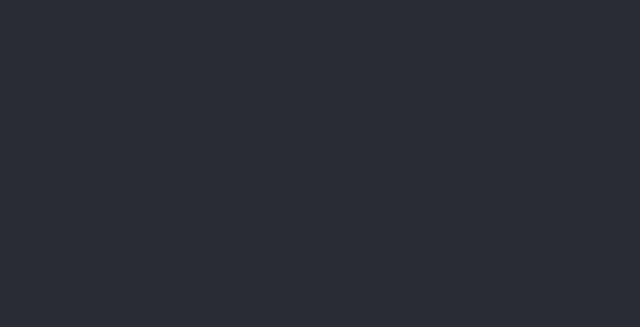
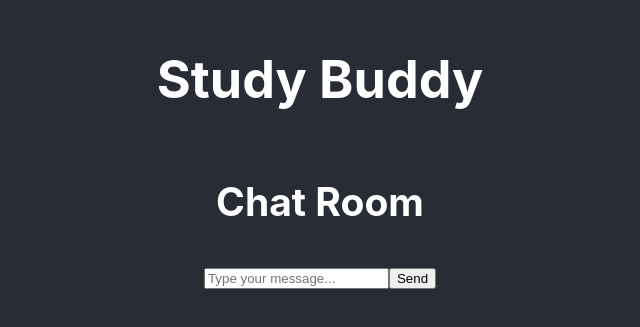
Before and after one commit to mystubu/Study-Buddy-SPA, a React (Create React App) app: page / in a window 1280 px wide. Shown: the part 249-576 px from the top of the page, without its empty margins (320-960 px from the left). Built offline with nearby package versions, Linux system fonts and the light colour scheme.

Commit message:
set up connection with backend

```diff
--- a/src/App.js
+++ b/src/App.js
@@ -1,10 +1,12 @@
 import './css/App.css';
+import ChatView from "./views/ChatView";
 
 function App() {
   return (
     <div className="App">
       <header className="App-header">
-
+          <h1>Study Buddy</h1>
+          <ChatView />
       </header>
     </div>
   );
--- /dev/null
+++ b/src/components/MessageForm.js
@@ -0,0 +1,28 @@
+// MessageForm.js
+import React, { useState } from 'react';
+
+const MessageForm = ({ onSendMessage }) => {
+    const [message, setMessage] = useState('');
+
+    const handleSubmit = (e) => {
+        e.preventDefault();
+        if (message.trim() !== '') {
+            onSendMessage(message);
+            setMessage('');
+        }
+    };
+
+    return (
+        <form onSubmit={handleSubmit}>
+            <input
+                type="text"
+                value={message}
+                onChange={(e) => setMessage(e.target.value)}
+                placeholder="Type your message..."
+            />
+            <button type="submit">Send</button>
+        </form>
+    );
+};
+
+export default MessageForm;
--- /dev/null
+++ b/src/components/MessageList.js
@@ -0,0 +1,13 @@
+import React from 'react';
+
+const MessageList = ({ messages }) => {
+    return (
+        <ul>
+            {messages.map((message, index) => (
+                <li key={index}>{message.message}</li>
+            ))}
+        </ul>
+    );
+};
+
+export default MessageList;
--- /dev/null
+++ b/src/containers/ChatContainer.js
@@ -0,0 +1,36 @@
+import React, { useState } from 'react';
+import MessageList from '../components/MessageList';
+import MessageForm from '../components/MessageForm';
+import api from '../services/api';
+
+const ChatContainer = () => {
+    const [conversation, setConversation] = useState([]);
+
+    const sendMessage = (userMessage) => {
+        api.PostMessage(userMessage).then(response => {
+            const newUserMessage = response.user_message;
+            const chatBotMessage = response.message;
+
+            setConversation(prevConversation => [
+                ...prevConversation,
+                {
+                    entity: 'user',
+                    message: newUserMessage
+                },
+                {
+                    entity: 'chatbot',
+                    message: chatBotMessage
+                }
+            ]);
+        });
+    };
+
+    return (
+        <div>
+            <MessageList messages={conversation} />
+            <MessageForm onSendMessage={sendMessage} />
+        </div>
+    );
+};
+
+export default ChatContainer;
--- /dev/null
+++ b/src/services/api.js
@@ -0,0 +1,30 @@
+const BASE_URL = 'http://localhost:8080';
+
+const api = {
+    // GET request
+    PostMessage: async (userMessage) => {
+        try {
+            const response = await fetch(`${BASE_URL}/conversation`, {
+                method: 'POST',
+                headers: {
+                    'Content-Type': 'application/json',
+                },
+                body: JSON.stringify({ message: userMessage }),
+            });
+
+            if (!response.ok) {
+                throw new Error('Failed to send messages');
+            }
+
+            const responseData = await response.json();
+
+            // return response
+            return responseData;
+        } catch (error) {
+            console.error('Error fetching messages:', error.message);
+            throw error;
+        }
+    },
+}
+
+export default api;
--- /dev/null
+++ b/src/views/ChatView.js
@@ -0,0 +1,13 @@
+import React from 'react';
+import ChatContainer from '../containers/ChatContainer';
+
+const ChatView = () => {
+    return (
+        <div>
+            <h2>Chat Room</h2>
+            <ChatContainer />
+        </div>
+    );
+};
+
+export default ChatView;
```
